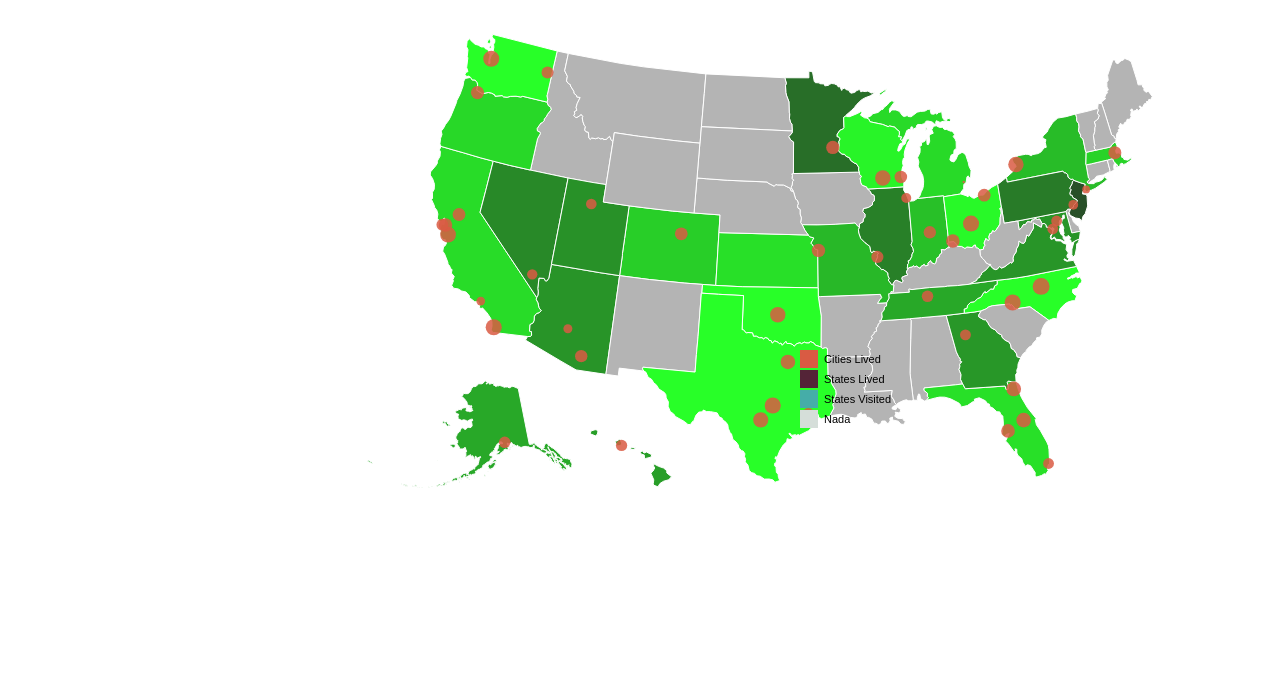
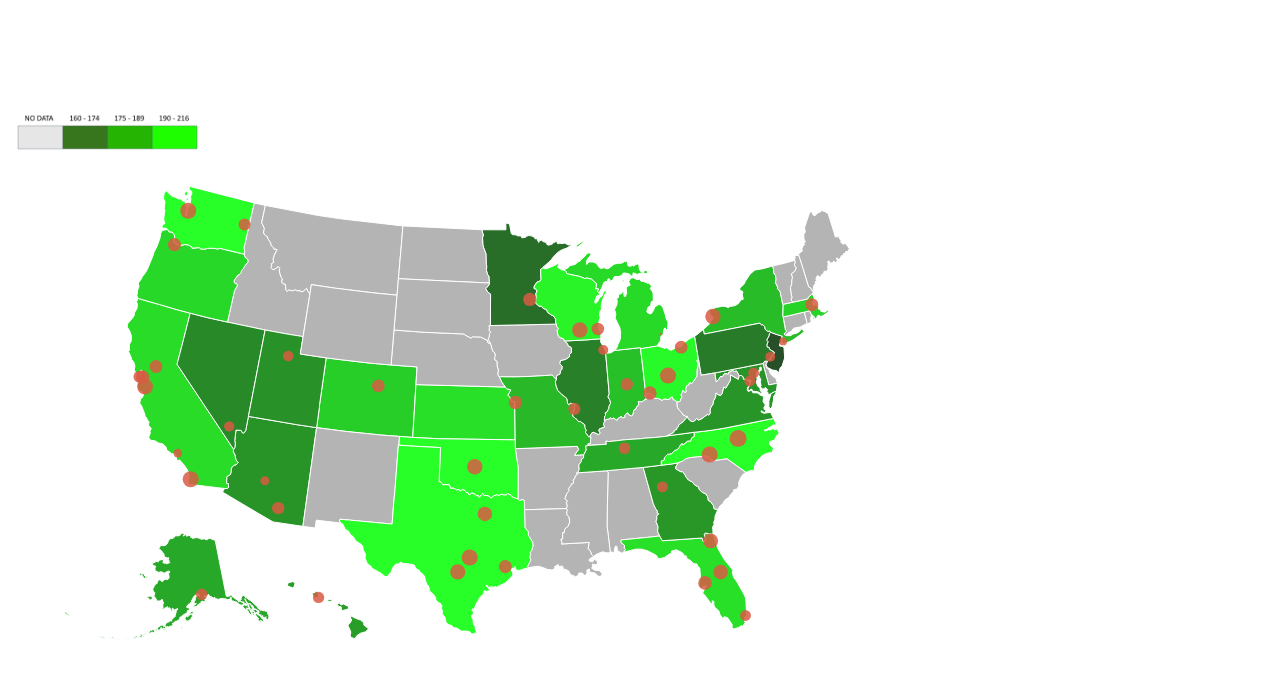
Before and after one commit to jadlow/Retirement-Vis, a plain HTML site: page 2D_US/2D_index.html in a window 1280 px wide. Drawn offline with nearby package versions, Linux system fonts and the light colour scheme.

Commit message:
Added legend

```diff
--- a/2D_US/2D_index.html
+++ b/2D_US/2D_index.html
@@ -4,6 +4,7 @@
 <meta charset="utf-8">
 <script src="https://d3js.org/d3.v3.min.js"></script>
 <style type="text/css">
+
 
 /* On mouse hover, lighten state color */
 path:hover {
@@ -29,16 +30,11 @@ body {
 	font: 11px sans-serif;
 }
 
-/* Legend Position Style */
-.legend {
-	position:absolute;
-	left:800px;
-	top:350px;
-}
 
 </style>
 </head>
 <body>
+<img src="legend_2D.png" width="200"></img>
 <canvas id="states"> </canvas>
 <script type="text/javascript", src="us_state.js"></script>
 
--- a/2D_US/cities-lived.csv
+++ b/2D_US/cities-lived.csv
@@ -1,47 +1,47 @@
 years,place,lat,lon
+178.188,Anchorage,61.1508,-149.1091
+174.684,Atlanta,33.7628,-84.422
+209.952,Austin,30.3005,-97.7522
+174.376,Baltimore,39.3051,-76.6144
+187.294,Boston,42.3188,-71.0852
+204.724,Buffalo,42.9018,-78.8487
+210.288,Charlotte,35.2083,-80.8303
+169.884,Chicago,41.8375,-87.6866
+191.134,Cincinnati,39.1413,-84.506
+185.364,Cleveland,41.4764,-81.6805
+209.424,Columbus,39.9862,-82.9855
+198.152,Dallas,32.7935,-96.7667
+186.156,Denver,39.762,-104.8758
+146.568,Detroit,42.3834,-83.1024
+177.178,Honolulu,21.3294,-157.846
+187.682,Houston,29.786,-95.3885
+183.25,Indianapolis,39.7771,-86.1458
+199.426,Jacksonville,30.3322,-81.6749
+189.994,Kansas City,39.1238,-94.5541
+171.856,Las Vegas,36.2333,-115.2654
+163.964,Los Angeles,34.1141,-118.4068
+204.082,Madison,43.0822,-89.393
+174.496,Miami,25.784,-80.2101
+184.292,Milwaukee,43.0642,-87.9675
+188.668,Minneapolis,44.9635,-93.2678
+178.206,Nashville,36.1715,-86.7842
+160.084,New York,40.6943,-73.9249
+190.564,Oakland,37.7904,-122.2166
+204.572,Oklahoma City,35.4676,-97.5136
+198.026,Orlando,28.4773,-81.337
+168.878,Philadelphia,40.0077,-75.1339
+165.196,Phoenix,33.5722,-112.0892
+188.286,Portland,45.5371,-122.65
 216.718,Raleigh,35.8324,-78.6429
-210.288,Charlotte,35.2083,-80.8303
-209.424,Columbus,39.9862,-82.9855
-209.952,Austin,30.3005,-97.7522
-204.572,Oklahoma City,35.4676,-97.5136
+186.194,Sacramento,38.5677,-121.4685
+181.706,Saint Louis,38.627,-90.1994
+173.446,Salt Lake City,40.7776,-111.9311
+202.832,San Antonio,29.4632,-98.5238
+209.904,San Diego,32.8313,-117.1222
+180.254,San Francisco,37.7558,-122.4449
+206.824,San Jose,37.3012,-121.848
 209.246,Seattle,47.6211,-122.3244
-204.082,Madison,43.0822,-89.393
-209.904,San Diego,32.8313,-117.1222
-198.152,Dallas,32.7935,-96.7667
-202.832,San Antonio,29.4632,-98.5238
-206.824,San Jose,37.3012,-121.848
-204.724,Buffalo,42.9018,-78.8487
-189.994,Kansas City,39.1238,-94.5541
+181.226,Spokane,47.6671,-117.433
 192.166,Tampa,27.9945,-82.4447
-199.426,Jacksonville,30.3322,-81.6749
-191.134,Cincinnati,39.1413,-84.506
-198.026,Orlando,28.4773,-81.337
-187.294,Boston,42.3188,-71.0852
-183.25,Indianapolis,39.7771,-86.1458
-188.286,Portland,45.5371,-122.65
-188.668,Minneapolis,44.9635,-93.2678
-185.364,Cleveland,41.4764,-81.6805
-187.682,Houston,29.786,-95.3885
-184.292,Milwaukee,43.0642,-87.9675
 183.396,Tucson,32.1541,-110.8787
-186.156,Denver,39.762,-104.8758
-178.188,Anchorage,61.1508,-149.1091
-190.564,Oakland,37.7904,-122.2166
-181.706,Saint Louis,38.627,-90.1994
-178.206,Nashville,36.1715,-86.7842
-177.178,Honolulu,21.3294,-157.846
-181.226,Spokane,47.6671,-117.433
 174.396,Washington,38.9047,-77.0163
-186.194,Sacramento,38.5677,-121.4685
-174.684,Atlanta,33.7628,-84.422
-173.446,Salt Lake City,40.7776,-111.9311
-174.376,Baltimore,39.3051,-76.6144
-180.254,San Francisco,37.7558,-122.4449
-168.878,Philadelphia,40.0077,-75.1339
-174.496,Miami,25.784,-80.2101
-165.196,Phoenix,33.5722,-112.0892
-171.856,Las Vegas,36.2333,-115.2654
-169.884,Chicago,41.8375,-87.6866
-163.964,Los Angeles,34.1141,-118.4068
-160.084,New York,40.6943,-73.9249
-146.568,Detroit,42.3834,-83.1024
--- a/2D_US/us_state.js
+++ b/2D_US/us_state.js
@@ -20,6 +20,10 @@ var g_max = 0;
 var g_min = 0;
 var g_min_city = 0;
 
+var legend_array = [];
+
+
+
 // D3 Projection
 var projection = d3.geo.albersUsa()
 				   .translate([width/2, height/2])    // translate to center of screen
@@ -38,6 +42,8 @@ function normalize(value) {
 	return (value - g_min) / (g_max - g_min);
 };
 
+
+
 function get_color(value) {
 	// base case if you hit a value withno data it will be 0 and greyed out
 	if (value == 0) {
@@ -46,7 +52,6 @@ function get_color(value) {
 	// console.log(normalize(value));
 	green = Math.round(255 * normalize(value) + 80);
 
-	console.log(normalize(value));
 	return ( "rgb(40," + green + ",40)");
 };
 
@@ -56,7 +61,7 @@ function normalize_qli_cities(index) {
 	return(squared);
 };
 
-var legendText = ["Cities Lived", "States Lived", "States Visited", "Nada"];
+var legendText = ["0-54","55-109", "110-164", "165 - 255"];
 
 //Create SVG element and append map to the SVG
 var svg = d3.select("body")
@@ -178,28 +183,83 @@ svg.selectAll("circle")
     });
 });
 
-// Modified Legend Code from Mike Bostock: http://bl.ocks.org/mbostock/3888852
-var legend = d3.select("body").append("svg")
-      			.attr("class", "legend")
-     			.attr("width", 140)
-    			.attr("height", 200)
-   				.selectAll("g")
-   				.data(color.domain().slice().reverse())
-   				.enter()
-   				.append("g")
-     			.attr("transform", function(d, i) { return "translate(0," + i * 20 + ")"; });
+var legend_list = [];
+function legend_color() {
+	var delta = (g_max - g_min) / 4;
+	console.log(delta);
+	for ( var i = 0; i < 4; i ++) {
+		legend_list.push(g_min + i*delta);
+	}
 
-  	legend.append("rect")
-   		  .attr("width", 18)
-   		  .attr("height", 18)
-   		  .style("fill", color);
+};
+legend_color();
 
-  	legend.append("text")
-  		  .data(legendText)
-      	  .attr("x", 24)
-      	  .attr("y", 9)
-      	  .attr("dy", ".35em")
-      	  .text(function(d) { return d; });
-	});
+// Define linear scale for output
+var color_legend = d3.scale.linear()
+			  .range(legend_list);
+
+function legend_color(color) {
+
+
+};
+
+
+// console.log(color_legend.domain().slice().reverse());
+
+// var legend_svg = d3.select("#legend").append("svg").attr("width", 400).attr("height", 200)
+
+// function addLegend(){
+// 	var maxQOL=g_max
+// 	var minQOL=g_min
+// 	deltaQOL = maxQOL / (numColors)
+// 	console.log(minQOL)
+// 	data = [40, 60, 80, 100, 120, 140, 160, 180, 200]
+// 	data2 = ['Quality of Life Index']
+// 	legend_svg.selectAll('rect')
+// 				  .data(data)
+// 				  .enter().append('rect')
+// 					.attr('transform', function (d, i) {return 'translate('+ 40 * i +', 0)';})
+// 					.attr('width', 40)
+// 					.attr('height', 40)
+// 					.attr('stroke', 'black')
+// 					.attr('fill', function (d) {return get_Color(d);});
+
+// 				legend_svg.selectAll('text')
+// 				  .data(data)
+// 				  .enter().append('text')
+// 				  .attr('transform', function (d, i) {return 'translate('+ 40 * i +', 60)';})
+// 				  .attr('fill', 'white')
+// 				  .text(function (d) {return parseInt(d);});
+// 				  legend_svg.selectAll('h1')
+// 				  .data(data2)
+// 				  .enter().append('text')
+// 				  .attr('transform', function (d) {return 'translate(100, 90)';})
+// 				  .attr('fill', 'white')
+// 				  .attr('font-size', '18')
+// 				  .text(function (d) {return d;});
+//   }
+// // // Modified Legend Code from Mike Bostock: http://bl.ocks.org/mbostock/3888852
+// // var legend = d3.select("body").append("svg")
+// //       			.attr("class", "legend")
+// //      			.attr("width", 140)
+// //     			.attr("height", 200)
+// //    				.selectAll("g")
+// //    				.data(legend_list)
+// //    				.enter()
+// //    				.append("g")
+// //      			.attr("transform", function(d, i) { return "translate(0," + i * 20 + ")"; });
+
+// //   	legend.append("rect")
+// //    		  .attr("width", 18)
+// //    		  .attr("height", 18)
+// //    		  .style("fill",function (d) {return getColor(d);});
+
+// //   	legend.append("text")
+// //   		  .data(legendText)
+// //       	  .attr("x", 24)
+// //       	  .attr("y", 9)
+// //       	  .attr("dy", ".35em")
+// //       	  .text(function(d) { return d; });
+ 	});
 
 });
```
Also changed, not shown: 2D_US/legend_2D.png (added), 1 other file.
